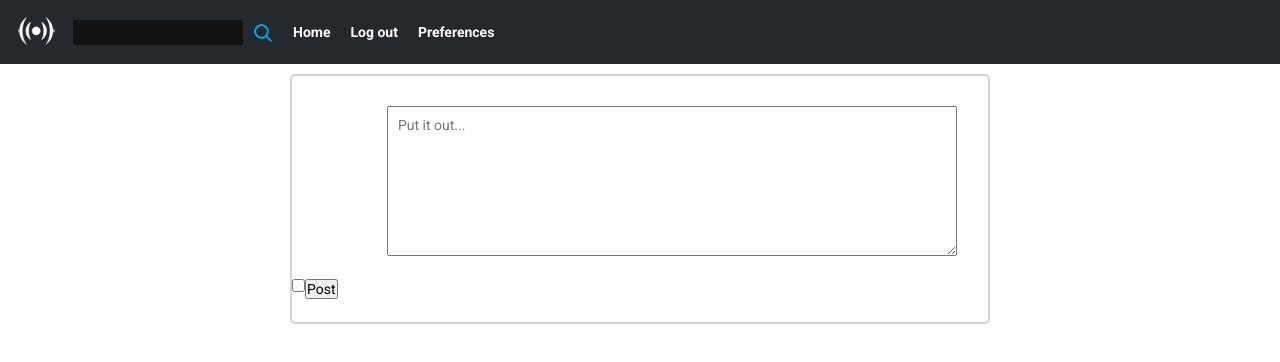
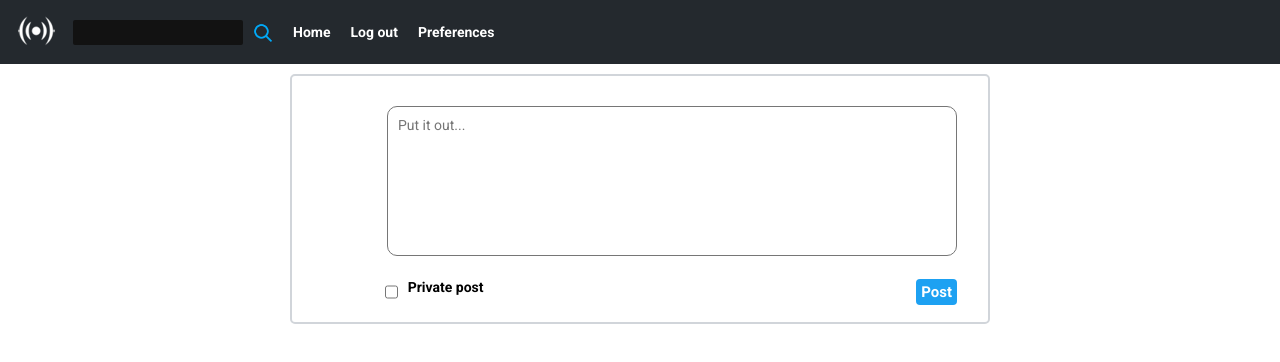
Before and after one commit to bbzitopirulito/streamers, a React (Create React App) app in the folder frontend/: page /feed in a window 1280 px wide. Shown: the top 362 px of the page. Built offline with nearby package versions, Linux system fonts and the light colour scheme; no server answers; sample sign-in values are in the browser's storage.

Commit message:
finishing post box and fixing post creation in database

```diff
--- a/frontend/src/pages/Feed/index.js
+++ b/frontend/src/pages/Feed/index.js
@@ -14,6 +14,8 @@ export default function Feed({ history }) {
     const [username, setUsername] = useState("");
     const [themeColor, setThemeColor] = useState("");
     const [profilepic, setProfilepic] = useState("");
+    const [posttext, setPosttext] = useState("");
+    const [privatepost, setPrivatepost] = useState(false);
     const user_id = useRef();
 
     useEffect(() => {
@@ -31,6 +33,17 @@ export default function Feed({ history }) {
         getUser();
     }, []);
 
+    async function post() {
+        await api.post('/posts', {
+            text: posttext,
+            private: privatepost
+        }, {
+            headers: {
+                user_id: user_id.current
+            }
+        });
+    }
+
     return (
         <>
             <FeedContainer className="feedwrapper" color={themeColor}>
@@ -43,15 +56,18 @@ export default function Feed({ history }) {
                                     <header style={{backgroundImage: `url(${(profilepic.indexOf("undefined") === -1 ? profilepic : default_user_image)})`}} />
                                 </div>
                                 <div className="text">
-                                    <textarea name="posttext" placeholder="Put it out..." id="posttext"></textarea>
+                                    <textarea onChange={event => setPosttext(event.target.value)} name="posttext" placeholder="Put it out..." id="posttext"></textarea>
                                 </div>
                             </div>
                             <div className="line2">
                                 <div className="publiccheckbox">
-                                    <input type="checkbox" name="privatepost" id="privatepost"/>
+                                    <input onClick={() => privatepost ? setPrivatepost(false) : setPrivatepost(true)} type="checkbox" name="privatepost" id="privatepost"/>
+                                    <div className="privatepost">
+                                        <p> Private post </p>
+                                    </div>
                                 </div>
                                 <div className="postbutton">
-                                    <button className="">Post</button>
+                                    <button onClick={() => post()} className="">Post</button>
                                 </div>
                             </div>
                         </div>
@@ -62,5 +78,3 @@ export default function Feed({ history }) {
         </>
     );
 }
-
-//menu buttons: home, log out, preferences
--- a/frontend/src/pages/Feed/styles.css
+++ b/frontend/src/pages/Feed/styles.css
@@ -17,6 +17,7 @@
     height: 250px;
     border: 2px solid #d1d5da;
     border-radius: 5px;
+
 }
 
 .feedwrapper > .feedcontainer > .feed > .postbox > .line1 {
@@ -30,15 +31,48 @@
 }
 
 .feedwrapper > .feedcontainer > .feed > .postbox > .line2 > input {
-    order:2
-}
-
-.feedwrapper > .feedcontainer > .feed > .postbox > .line1 > .text {
-
+    order:2;
 }
 
 .feedwrapper > .feedcontainer > .feed > .postbox > .line1 > .text > textarea {
     width:570px;
     height:150px;
     padding:10px;
+    resize: none;
+    border-radius: 10px;
 }
+
+.feedwrapper > .feedcontainer > .feed > .postbox > .line2 > .postbutton > button {
+    border: 0;
+    border-radius: 4px;
+    margin-left:0%;
+    width: 100%;
+    height: 26px;
+    padding: 0 5px;
+    font-size: 15px;
+    font-weight: bold;
+    background: #1da1f2;
+    color:#fff;
+    cursor: pointer;
+}
+
+.feedwrapper > .feedcontainer > .feed > .postbox > .line2 > .postbutton {
+    margin-left: auto;
+    margin-right:31px;
+}
+
+.feedwrapper > .feedcontainer > .feed > .postbox > .line2 > .publiccheckbox {
+    display: flex;
+    margin-left: auto;
+    margin-right: 340px;
+}
+
+.feedwrapper > .feedcontainer > .feed > .postbox > .line2 > .publiccheckbox > .privatepost {
+    margin-left: 10px;
+
+}
+
+.feedwrapper > .feedcontainer > .feed > .postbox > .line2 > .publiccheckbox > .privatepost > p {
+    font-weight: bold;
+
+}
```
Also changed, not shown: 1 other file (tests, documents, lock files or other folders).
